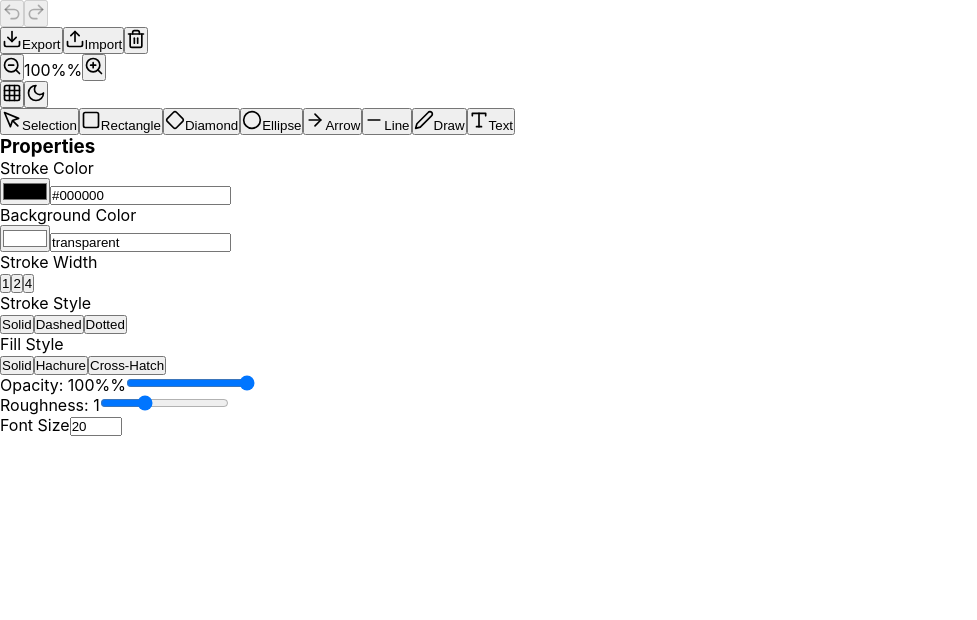
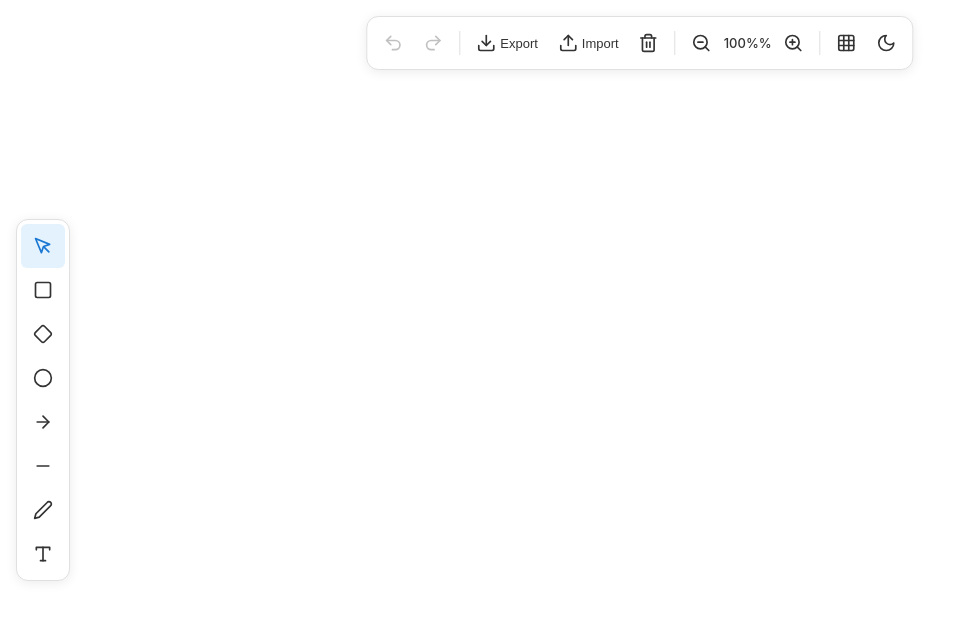
Before and after one commit to NiksheyYadav/Freeflow, a React (Vite) app: page / in a window 1280 px wide. Shown: the top 620 px of the page, without its empty margins (0-977 px from the left). Built offline with nearby package versions, Linux system fonts and the light colour scheme.

Commit message:
Fix: Recreate App.css with proper syntax

```diff
--- a/src/styles/App.css
+++ b/src/styles/App.css
@@ -1 +1,287 @@
-} )
+.app {} )
+
+  width: 100%;
+  height: 100%;
+  position: relative;
+  overflow: hidden;
+}
+
+.app.dark {
+  background-color: #1e1e1e;
+  color: #ffffff;
+}
+
+/* Toolbar - Centered Floating Design */
+.toolbar {
+  position: absolute;
+  top: 1rem;
+  left: 50%;
+  transform: translateX(-50%);
+  display: flex;
+  gap: 0.25rem;
+  padding: 0.5rem;
+  background-color: #ffffff;
+  border: 1px solid #e0e0e0;
+  border-radius: 12px;
+  box-shadow: 0 2px 12px rgba(0, 0, 0, 0.08);
+  z-index: 100;
+  align-items: center;
+}
+
+.toolbar button {
+  display: flex;
+  align-items: center;
+  justify-content: center;
+  gap: 0.25rem;
+  padding: 0.5rem;
+  min-width: 36px;
+  height: 36px;
+  border: none;
+  background: transparent;
+  border-radius: 6px;
+  cursor: pointer;
+  font-size: 13px;
+  transition: all 0.15s;
+  color: #333;
+}
+
+.toolbar button:hover:not(:disabled) {
+  background: #f5f5f5;
+}
+
+.toolbar button:disabled {
+  opacity: 0.3;
+  cursor: not-allowed;
+}
+
+.toolbar button.active {
+  background: #e3f2fd;
+  color: #1976d2;
+}
+
+.toolbar-divider {
+  width: 1px;
+  height: 24px;
+  background: #e0e0e0;
+  margin: 0 0.25rem;
+}
+
+.zoom-level {
+  font-weight: 500;
+  font-size: 13px;
+  min-width: 48px;
+  text-align: center;
+  color: #333;
+}
+
+/* Sidebar - Minimal Icon-Only Design */
+.sidebar {
+  position: absolute;
+  left: 1rem;
+  top: 50%;
+  transform: translateY(-50%);
+  display: flex;
+  flex-direction: column;
+  gap: 0;
+  padding: 0.25rem;
+  background-color: #ffffff;
+  border: 1px solid #e0e0e0;
+  border-radius: 12px;
+  box-shadow: 0 2px 12px rgba(0, 0, 0, 0.08);
+  z-index: 100;
+}
+
+.sidebar button {
+  display: flex;
+  align-items: center;
+  justify-content: center;
+  width: 44px;
+  height: 44px;
+  border: none;
+  background: transparent;
+  border-radius: 6px;
+  cursor: pointer;
+  transition: all 0.15s;
+  color: #333;
+  position: relative;
+}
+
+.sidebar button:hover {
+  background: #f5f5f5;
+}
+
+.sidebar button.active {
+  background: #e3f2fd;
+  color: #1976d2;
+}
+
+.sidebar button span {
+  display: none;
+}
+
+/* Canvas - Full Screen */
+.canvas {
+  position: absolute;
+  top: 0;
+  left: 0;
+  width: 100%;
+  height: 100%;
+  background-color: #ffffff;
+}
+
+.canvas.grid-enabled {
+  background-image:
+    linear-gradient(rgba(0, 0, 0, 0.05) 1px, transparent 1px),
+    linear-gradient(90deg, rgba(0, 0, 0, 0.05) 1px, transparent 1px);
+  background-size: 20px 20px;
+}
+
+.canvas canvas {
+  width: 100%;
+  height: 100%;
+  cursor: crosshair;
+}
+
+/* Properties Panel - Hidden by Default, Show on Right */
+.properties-panel {
+  position: absolute;
+  right: 1rem;
+  top: 5rem;
+  width: 280px;
+  max-height: calc(100vh - 7rem);
+  padding: 1rem;
+  background-color: #ffffff;
+  border: 1px solid #e0e0e0;
+  border-radius: 12px;
+  box-shadow: 0 2px 12px rgba(0, 0, 0, 0.08);
+  overflow-y: auto;
+  z-index: 90;
+  display: none;
+}
+
+.properties-panel.visible {
+  display: block;
+}
+
+.properties-panel h3 {
+  margin: 0 0 1rem 0;
+  font-size: 14px;
+  font-weight: 600;
+  color: #333;
+}
+
+.property-group {
+  margin-bottom: 1.25rem;
+}
+
+.property-group label {
+  display: block;
+  margin-bottom: 0.5rem;
+  font-size: 12px;
+  font-weight: 500;
+  color: #666;
+}
+
+.color-picker {
+  display: flex;
+  gap: 0.5rem;
+  align-items: center;
+}
+
+.color-picker input[type="color"] {
+  width: 32px;
+  height: 32px;
+  border: 1px solid #e0e0e0;
+  border-radius: 6px;
+  cursor: pointer;
+  padding: 2px;
+}
+
+.color-picker input[type="text"] {
+  flex: 1;
+  padding: 0.5rem;
+  border: 1px solid #e0e0e0;
+  border-radius: 6px;
+  font-family: monospace;
+  font-size: 12px;
+}
+
+.button-group {
+  display: flex;
+  gap: 0.25rem;
+}
+
+.button-group button {
+  flex: 1;
+  padding: 0.5rem;
+  border: 1px solid #e0e0e0;
+  background: white;
+  border-radius: 6px;
+  cursor: pointer;
+  font-size: 11px;
+  transition: all 0.15s;
+  color: #333;
+}
+
+.button-group button:hover {
+  background: #f5f5f5;
+}
+
+.button-group button.active {
+  background: #1976d2;
+  color: white;
+  border-color: #1976d2;
+}
+
+.property-group input[type="range"] {
+  width: 100%;
+  accent-color: #1976d2;
+}
+
+.property-group input[type="number"] {
+  width: 100%;
+  padding: 0.5rem;
+  border: 1px solid #e0e0e0;
+  border-radius: 6px;
+  font-size: 12px;
+}
+
+/* Dark Mode */
+.app.dark .toolbar,
+.app.dark .sidebar,
+.app.dark .properties-panel {
+  background: #2d2d2d;
+  border-color: #444;
+}
+
+.app.dark .toolbar button,
+.app.dark .sidebar button,
+.app.dark .button-group button,
+.app.dark .color-picker input,
+.app.dark .zoom-level,
+.app.dark .properties-panel h3,
+.app.dark .property-group label {
+  color: #e0e0e0;
+}
+
+.app.dark .toolbar button:hover:not(:disabled),
+.app.dark .sidebar button:hover,
+.app.dark .button-group button:hover {
+  background: #3a3a3a;
+}
+
+.app.dark .toolbar button.active,
+.app.dark .sidebar button.active {
+  background: #1565c0;
+  color: white;
+}
+
+.app.dark .canvas {
+  background-color: #1e1e1e;
+}
+
+.app.dark .canvas.grid-enabled {
+  background-image:
+    linear-gradient(rgba(255, 255, 255, 0.05) 1px, transparent 1px),
+    linear-gradient(90deg, rgba(255, 255, 255, 0.05) 1px, transparent 1px);
+}
```
